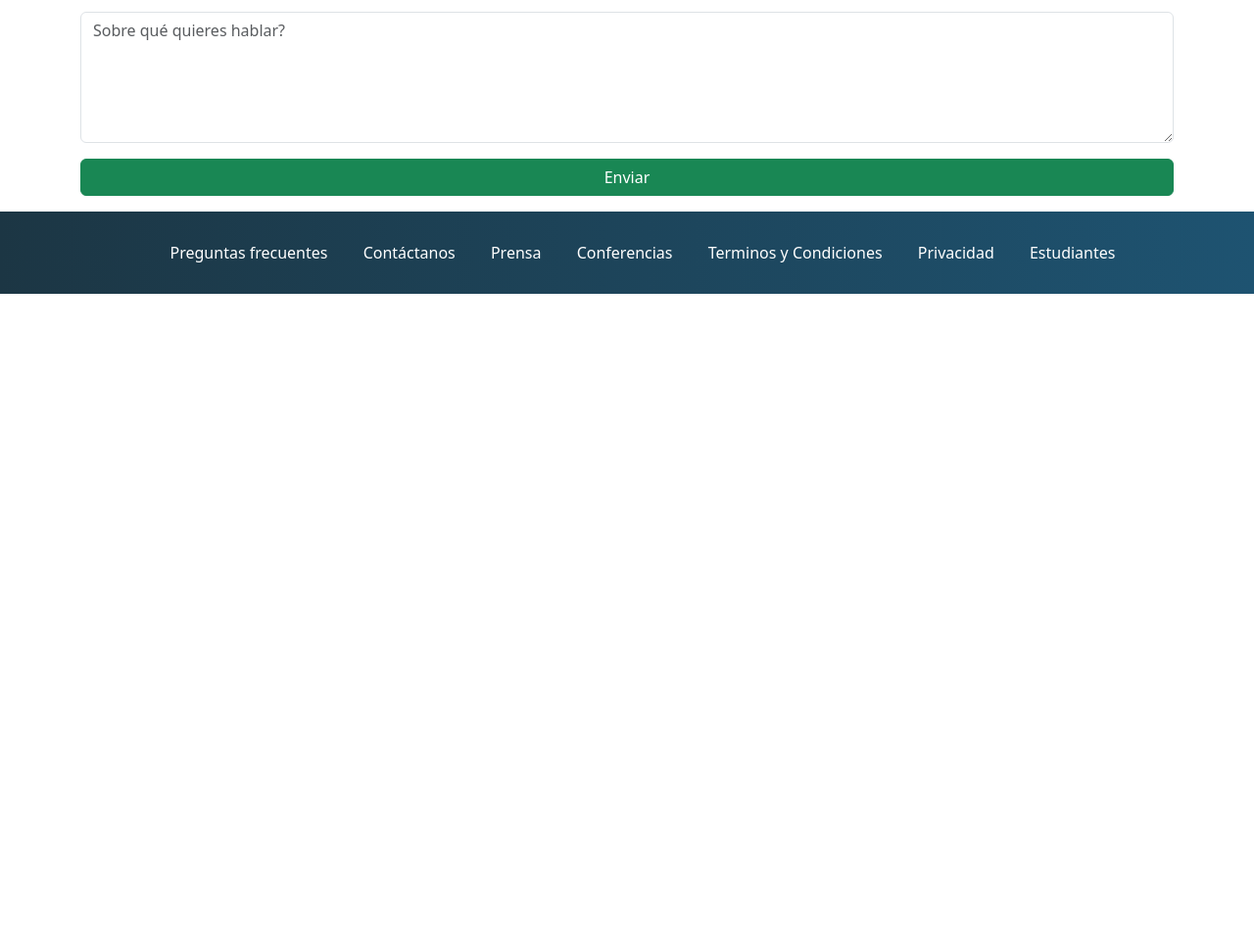
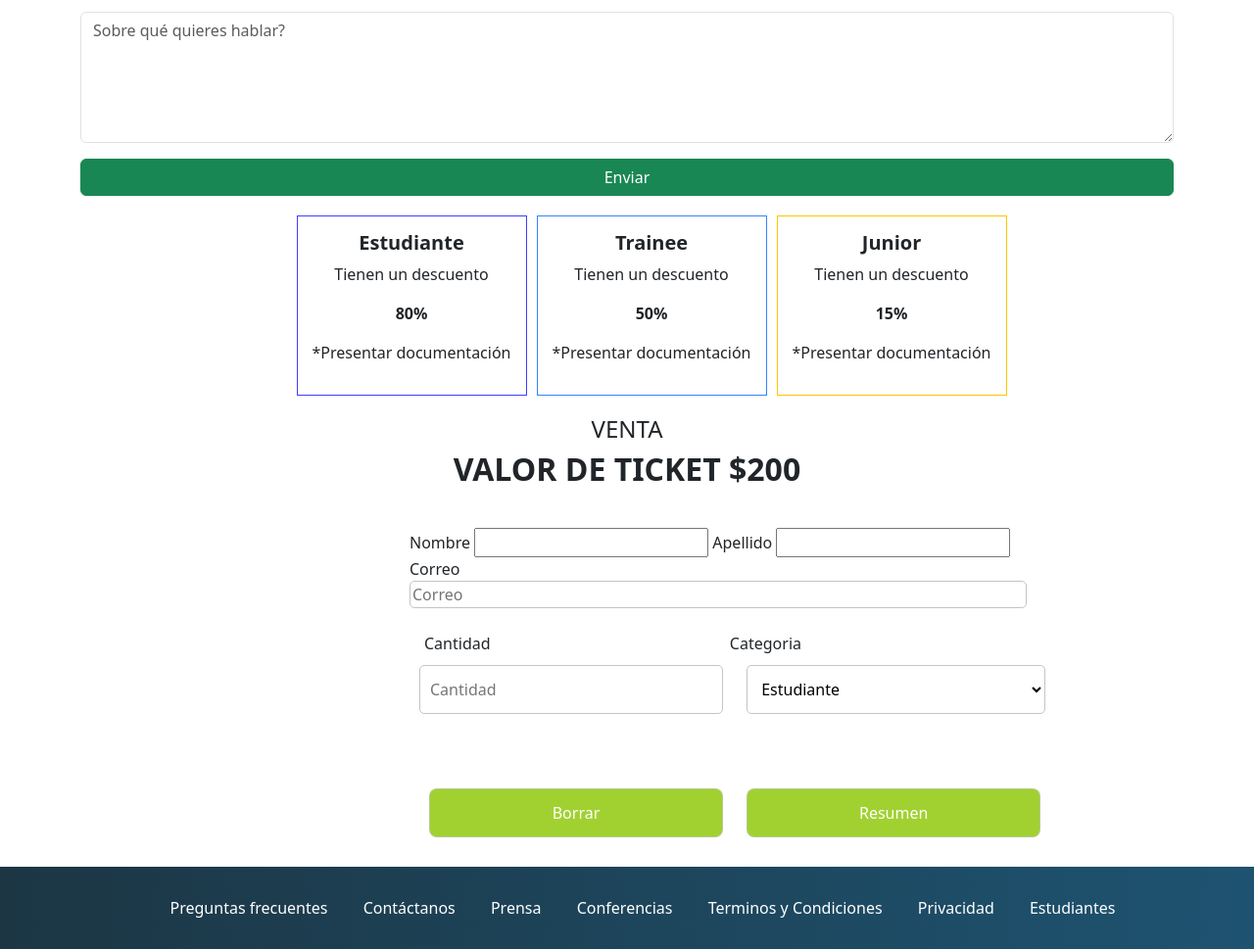
Before and after one commit to nazadamore/TrabajoPracticoIntegradorPHP, a plain HTML site: page index.html in a window 1280 px wide. Shown: the part 1865-2834 px from the top of the page at 98% size. Before the commit the page ends 2165 px from the top, so only its background shows below. Drawn offline with nearby package versions, Linux system fonts and the light colour scheme.

Commit message:
tp javascript

```diff
--- a/css/styles.css
+++ b/css/styles.css
@@ -1,49 +1,61 @@
 .custom-bg {
     background-color: #3f404e;
 }
-.imagenMain{
+
+.imagenMain {
     width: 100%;
     height: 90vh;
     opacity: 0.5;
 
 }
-.navbar div a img{
+
+.navbar div a img {
     width: 100px;
 }
-.navbar .laconf{
+
+.navbar .laconf {
     color: white;
 }
-.navbar div div ul li a{
+
+.navbar div div ul li a {
     color: rgb(206, 206, 206);
 }
-.navbar .conf{
+
+.navbar .conf {
     color: white;
     font-weight: bold;
 }
-.navbar .tickets{
+
+.navbar .tickets {
     color: rgb(27, 192, 27);
 }
-.contenedorRelleno{
+
+.contenedorRelleno {
     display: flex;
     flex-direction: column;
     justify-content: end;
 }
-.botones_tarjeta{
+
+.botones_tarjeta {
     text-align: right;
 }
-.botones_tarjeta .btn1{
+
+.botones_tarjeta .btn1 {
     color: white;
     border: 1px white solid;
 }
-.botones_tarjeta .btn2{
+
+.botones_tarjeta .btn2 {
     background-color: rgb(28, 163, 28);
     color: white;
     border: 1px solid rgb(28, 163, 28);
 }
-.contenedor-imagen{
+
+.contenedor-imagen {
     border-radius: 50px;
 }
-.alinear-right{
+
+.alinear-right {
     display: flex;
     flex-direction: column;
     justify-content: right;
@@ -52,15 +64,19 @@
 .col-5 .titulo_tarjeta {
     text-align: right;
 }
+
 .col-5 p {
     text-align: right;
 }
-.img-playa{
+
+.img-playa {
     max-width: 110%;
 }
-.fondo-playa{
+
+.fondo-playa {
     color: white;
 }
+
 .contenedor-gris {
     background-color: rgb(88, 85, 85);
     padding: 15px;
@@ -69,6 +85,7 @@
     border-left: 1px white solid;
 
 }
+
 .grupo {
     display: flex;
     justify-content: center;
@@ -99,20 +116,24 @@
     font-size: 1rem;
     text-align: left;
 }
-.botones{
+
+.botones {
     display: flex;
 }
-.botones p{
+
+.botones p {
     margin: 3px;
 }
-.botones .p1{
+
+.botones .p1 {
     border-radius: 3px;
     background-color: rgb(255, 183, 49);
     font-weight: bold;
     padding: 2px;
     font-size: 12px;
 }
-.botones .p2{
+
+.botones .p2 {
     border-radius: 3px;
     background-color: rgb(71, 190, 206);
     font-weight: bold;
@@ -120,7 +141,8 @@
     font-size: 12px;
     color: white;
 }
-.botones .p3{
+
+.botones .p3 {
     border-radius: 3px;
     background-color: rgb(126, 129, 129);
     font-weight: bold;
@@ -128,7 +150,8 @@
     font-size: 12px;
     color: white;
 }
-.botones .p4{
+
+.botones .p4 {
     border-radius: 3px;
     background-color: rgb(248, 61, 61);
     font-weight: bold;
@@ -136,20 +159,138 @@
     font-size: 12px;
     color: white;
 }
-.botones_tarjeta2 .btn4{
+
+.botones_tarjeta2 .btn4 {
     color: white;
     border: 1px solid white;
 }
-.footer{
-    background: linear-gradient(to right,rgba(28,54,68,255), rgba(30,83,113,255));
+
+.footer {
+    background: linear-gradient(to right, rgba(28, 54, 68, 255), rgba(30, 83, 113, 255));
     text-align: center;
     padding: 30px;
 }
-.footer a{
+
+.footer a {
     text-decoration: none;
     color: white;
     padding-left: 2rem;
 }
-.formu{
+
+.formu {
     margin-bottom: 1rem;
 }
+
+#Tipos {
+    margin-top: 20px;
+    position: relative;
+    display: flex;
+    align-items: center;
+    justify-content: center;
+    text-align: center;
+    margin-left: 60px;
+
+}
+
+#Azul {
+    border: 1px solid rgba(0, 0, 255, 0.753);
+    padding: 15px;
+    margin-right: 10px;
+}
+
+#Verde {
+    border: 1px solid rgba(0, 102, 255, 0.801);
+    padding: 15px;
+    margin-right: 10px;
+
+}
+
+#Amarillo {
+    border: 1px solid rgb(255, 196, 0);
+    padding: 15px;
+    margin-right: 10px;
+
+}
+
+#Venta {
+    position: relative;
+    display: flex;
+    align-items: center;
+    justify-content: center;
+    margin-left: 20%;
+    margin-bottom: 30px;
+}
+
+#Caja {
+    margin-left: 150px;
+    margin-right: 150px;
+    padding-top: 20px;
+}
+
+
+#nombre {
+    border-radius: 5px;
+    border: 1px solid rgb(197, 195, 195);
+}
+
+
+#apellido {
+    border-radius: 5px;
+    border: 1px solid rgb(197, 195, 195);
+}
+
+#correo {
+    width: 630px;
+    border-radius: 5px;
+    border: 1px solid rgb(197, 195, 195);
+}
+
+#rotulos {
+    display: flex;
+    text-align: center;
+    justify-content: space-between;
+    width: 400px;
+    padding-left: 15px;
+}
+
+#Cantidad {
+    width: 310px;
+    height: 50px;
+    margin: 10px;
+    padding: 10px;
+    border-radius: 5px;
+    border: 1px solid rgb(197, 195, 195);
+}
+
+#Categoria {
+    width: 305px;
+    height: 50px;
+    margin: 10px;
+    padding: 10px;
+    background: none;
+    border-radius: 5px;
+    border: 1px solid rgb(197, 195, 195);
+
+}
+
+.Botones {
+    margin-left: 20px;
+    width: 300px;
+    height: 50px;
+    color: white;
+    background-color: #90c90cd8;
+    border-radius: 8px;
+    border: 1px solid rgba(197, 195, 195, 0.623);
+}
+
+#valorInput {
+    background-color: #68bcf8;
+    color: blue;
+    width: 600px;
+    height: auto;
+    margin: 30px;
+}
+.titulo_tickets{
+    text-align: center;
+    margin: 20px;
+}
--- a/index.html
+++ b/index.html
@@ -27,19 +27,19 @@
                 <div class="collapse navbar-collapse" id="navbarNavDropdown">
                     <ul class="navbar-nav" style="margin-left: auto;">
                         <li class="nav-item">
-                            <a class="nav-link laconf" href="#">La conferencia</a>
+                            <a class="nav-link laconf" aria-current="page" href="#inicio">La conferencia</a>
                         </li>
                         <li class="nav-item">
-                            <a class="nav-link" href="#">Los oradores</a>
+                            <a class="nav-link" aria-current="page" href="#oradores">Los oradores</a>
                         </li>
                         <li class="nav-item">
-                            <a class="nav-link" href="#">El lugar y la fecha</a>
+                            <a class="nav-link" aria-current="page" href="#lugar">El lugar y la fecha</a>
                         </li>
                         <li class="nav-item">
-                            <a class="nav-link" href="#">Conviértete en orador</a>
+                            <a class="nav-link" aria-current="page" href="#conviertete">Conviértete en orador</a>
                         </li>
                         <li class="nav-item">
-                            <a class="nav-link tickets" href="#">Comprar tickets</a>
+                            <a class="nav-link tickets" aria-current="page" href="#tickets">Comprar tickets</a>
                         </li>
                     </ul>
                 </div>
@@ -47,7 +47,7 @@
         </nav>
     </header>
 
-    <div>
+    <div id="inicio">
         <div class="card text-bg-dark ">
             <img src="./img/ba1.jpg" class="card-img imagenMain" alt="imagen fondo ">
             <div class="card-img-overlay contenedorRelleno ">
@@ -75,7 +75,7 @@
     </div>
 
 
-    <section>
+    <section id="oradores">
         <div class="card-group grupo">
             <div class="card cartas">
                 <img class="card-img-top" src="img/steve.jpg" alt="Steve Jobs">
@@ -116,7 +116,7 @@
         </div>
     </section>
 
-    <div class="row fondo-playa">
+    <div class="row fondo-playa" id="lugar">
         <div class="col-6">
             <img class="img-playa" src="./img/honolulu.jpg" alt="playa">
         </div>
@@ -136,12 +136,12 @@
         </div>
     </div>
 
-    <div class="container1 text-center mt-4">
+    <div class="container1 text-center mt-4" id="conviertete">
         <h2 class="fw-normal fs-5">CONVIERTETE EN UN <br> <span class="fw-bold">ORADOR</span></h2>
         <p>Anotate como orador para dar una <u>charla ignite</u>. Cuentanos de qué quiere hablar!</p>
     </div>
 
-    <div class="container mt-4 formu">
+    <div class="container mt-4 formu" id="tickets">
         <form>
             <div class="row mb-3">
                 <div class="col">
@@ -162,6 +162,70 @@
         </form>
     </div>
 
+    <div id="Tipos">
+        <div id="Azul">
+            <h5><b>Estudiante</b></h5>
+            <p>Tienen un descuento</p>
+            <p><b>80%</b></p>
+            <p>*Presentar documentación</p>
+
+        </div>
+
+        <div id="Verde">
+            <h5><b>Trainee</b></h5>
+            <p>Tienen un descuento</p>
+            <p><b>50%</b></p>
+            <p>*Presentar documentación</p>
+        </div>
+
+
+        <div id="Amarillo">
+            <h5><b>Junior</b></h5>
+            <p>Tienen un descuento</p>
+            <p><b>15%</b></p>
+            <p>*Presentar documentación</p>
+        </div>
+    </div>
+
+    <div class="titulo_tickets">
+        <h4 id="Ticket">VENTA</h4>
+        <h2><b>VALOR DE TICKET $200</b></h2>
+    </div>
+    <div id="Venta">
+        <form class="container" id="Caja">
+            <label for="nombre">Nombre</label>
+            <input type="text" name="name" id="nombreUsuario">
+            <label for="apellido">Apellido</label>
+            <input type="text" name="lastname" id="apellidoUsuario">
+            <br>
+            <label for="correo">Correo</label>
+            <br>
+            <input type="email" name="correo" id="correo" placeholder="Correo" required>
+            <br><br>
+
+            <div id="rotulos">
+                <label for="Cantidad">Cantidad</label>
+                <br>
+                <label for="Categoria">Categoria</label>
+            </div>
+
+            <input type="number" name="Cantidad" id="Cantidad" placeholder="Cantidad" required>
+
+            <select name="Categoria" id="Categoria">
+                <option id="Estudiante" value="Estudiante">Estudiante</option>
+                <option id="Trainee" value="Trainee">Trainee</option>
+                <option id="Junior" value="Junior">Junior</option>
+            </select>
+
+            <br>
+            <label for="" id="valorInput"></label>
+
+            <br>
+            <button type="reset" id="Borrar" class="Botones">Borrar</button>
+            <button id="resumen" class="Botones" type="button">Resumen</button>
+        </form>
+    </div>
+
     <footer>
         <div class="footer">
             <a href="#">Preguntas frecuentes</a>
@@ -174,9 +238,12 @@
         </div>
     </footer>
 
+
     <script src="https://cdn.jsdelivr.net/npm/bootstrap@5.3.2/dist/js/bootstrap.bundle.min.js"
         integrity="sha384-C6RzsynM9kWDrMNeT87bh95OGNyZPhcTNXj1NW7RuBCsyN/o0jlpcV8Qyq46cDfL"
         crossorigin="anonymous"></script>
+    <script src="./js/script.js"></script>
+
 </body>
 
 </html>
--- /dev/null
+++ b/js/script.js
@@ -0,0 +1,31 @@
+const botonResumen = document.getElementById("resumen");
+
+
+
+botonResumen.onclick = () => {
+    const valorEntrada = 200;
+    const correo = document.getElementById("correo").value;
+    const cantidad = document.getElementById("Cantidad").value;
+    const categoria = document.getElementById("Categoria").value;
+    const valorInput = document.getElementById("valorInput");
+    const nombre = document.getElementById("nombreUsuario")
+    const apellido = document.getElementById("apellidoUsuario")
+
+    let total;
+    let descuento;
+
+    if (categoria == "Estudiante") {
+        descuento = cantidad * ( valorEntrada * 0.8)
+        console.log(total)
+    } else if (categoria == "Trainee") {
+        descuento = cantidad * (valorEntrada * 0.5);
+    } else if (categoria == "Junior") {
+        descuento = cantidad * (valorEntrada * 0.15);
+    }
+
+    total = valorEntrada * cantidad - descuento;
+
+    const mensaje = `Hola, ${nombre.value} ${apellido.value}, el total a pagar es: ${total}. Te enviaremos un mail a: ${correo}`;
+    valorInput.innerHTML = mensaje;
+
+};
```
